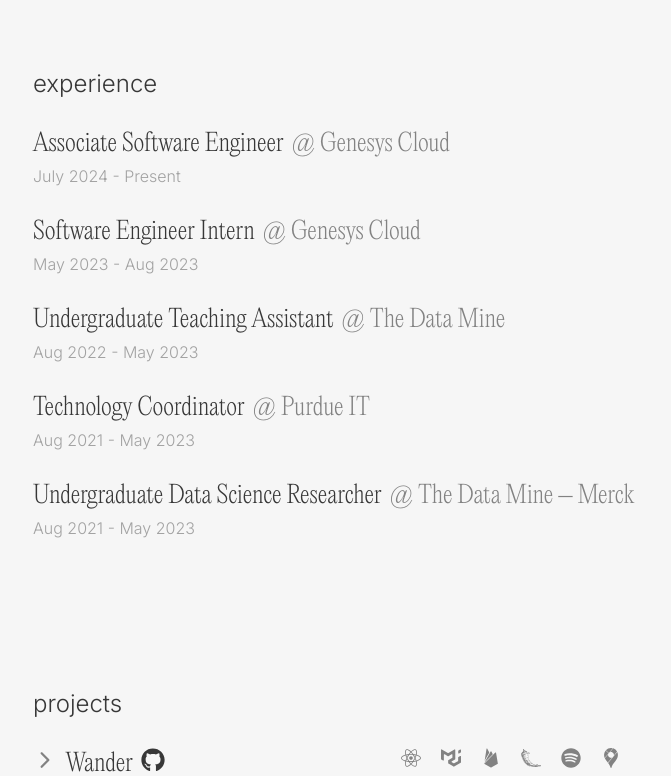
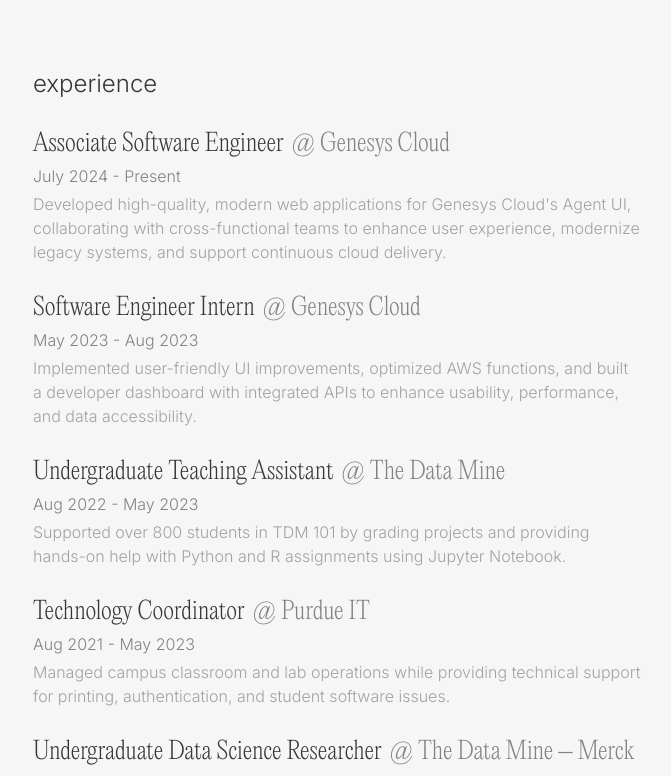
Before and after one commit to visathongdee/personal-website-v2, a React (Vite) app: page / in a window 1280 px wide. Shown: the part 600-1376 px from the top of the page, without its empty margins (303-974 px from the left). Built offline with nearby package versions, Linux system fonts and the light colour scheme.

Commit message:
Added portfolio v2 picture + minor update

```diff
--- a/src/components/contact.tsx
+++ b/src/components/contact.tsx
@@ -18,9 +18,9 @@
   ];
   return (
     <section id="contact" className="animate-fade-in">
-      {contacts.map(({ social, handle, link }) => {
+      {contacts.map(({ social, handle, link }, i) => {
         return (
-          <div className="my-0 md:my-1">
+          <div key={i} className="my-0 md:my-1">
             <div className="flex justify-between items-center flex-wrap flex-row md:flex-row gap-1 md:gap-2">
               <h2 className="font-display font-light text-base md:text-xl text-(--color-dark)">
                 {social}
--- a/src/components/experience.tsx
+++ b/src/components/experience.tsx
@@ -3,6 +3,7 @@
     position: string;
     company: string;
     date: string;
+    description: string;
     styling?: string;
     link?: string;
   }[] = [
@@ -13,6 +14,8 @@
       link: "https://www.genesys.com/",
       styling:
         "hover:underline underline-offset-4 decoration-wavy decoration-orange-400 transition duration-300 ease-in-out hover:-translate-y-0.5 inline-block",
+      description:
+        "Developed high-quality, modern web applications for Genesys Cloud's Agent UI, collaborating with cross-functional teams to enhance user experience, modernize legacy systems, and support continuous cloud delivery.",
     },
     {
       position: "Software Engineer Intern",
@@ -21,6 +24,8 @@
       link: "https://www.genesys.com/",
       styling:
         "hover:underline underline-offset-4 decoration-wavy decoration-orange-400 transition duration-300 ease-in-out hover:-translate-y-0.5 inline-block",
+      description:
+        "Implemented user-friendly UI improvements, optimized AWS functions, and built a developer dashboard with integrated APIs to enhance usability, performance, and data accessibility.",
     },
     {
       position: "Undergraduate Teaching Assistant",
@@ -29,6 +34,8 @@
       link: "https://datamine.purdue.edu/",
       styling:
         "hover:underline underline-offset-4 decoration-dotted decoration-blue-400 transition duration-300 ease-in-out hover:-translate-y-0.5 inline-block",
+      description:
+        "Supported over 800 students in TDM 101 by grading projects and providing hands-on help with Python and R assignments using Jupyter Notebook.",
     },
     {
       position: "Technology Coordinator",
@@ -37,6 +44,8 @@
       link: "https://it.purdue.edu/index.php",
       styling:
         "hover:underline underline-offset-4 decoration-dashed decoration-yellow-500 transition duration-300 ease-in-out hover:-translate-y-0.5 inline-block",
+      description:
+        "Managed campus classroom and lab operations while providing technical support for printing, authentication, and student software issues.",
     },
     {
       position: "Undergraduate Data Science Researcher",
@@ -45,6 +54,8 @@
       link: "https://datamine.purdue.edu/merck/",
       styling:
         "hover:underline underline-offset-4 decoration-solid decoration-sky-300 transition duration-300 ease-in-out hover:-translate-y-0.5 inline-block",
+      description:
+        "Built web applications using React (MERN stack) and Flask to help scientists run experiments and monitor biometric data from Garmin devices and voice inputs.",
     },
   ];
   return (
@@ -53,9 +64,10 @@
         experience
       </h2>
 
-      {experiences.map(({ position, company, date, styling, link }) => {
+      {experiences.map(
+        ({ position, company, date, styling, link, description }, i) => {
           return (
-          <div className="my-5 md:my-7">
+            <div key={i} className="my-5 md:my-7">
               <div className="flex flex-col md:flex-row gap-1 md:gap-2">
                 <h2 className="text-xl md:text-2xl text-(--color-dark)">
                   {position}
@@ -67,12 +79,16 @@
                   @ {company}
                 </a>
               </div>
+              <p className="font-display font-light text-(--color-grey) text-sm md:text-base mt-1">
+                {date}
+              </p>
               <p className="font-display font-light text-(--color-lightgrey) text-sm md:text-base mt-1">
-              {date}
+                {description}
               </p>
             </div>
           );
-      })}
+        }
+      )}
     </section>
   );
 };
--- a/src/components/projects.tsx
+++ b/src/components/projects.tsx
@@ -86,6 +86,7 @@
         "My current personal website to showcase my skill, experiences, and projects.",
       link: "https://visathongdee.com",
       githubLink: "https://github.com/visathongdee/personal-website-v2",
+      picture: "src/assets/pictures/portfolioV2.png",
       skills: [
         { icon: <FaReact />, name: "ReactJS" },
         { icon: <SiTypescript />, name: "Typescript" },
@@ -109,9 +110,12 @@
         ) => {
           const isExpanded = expandedIndex === index;
           return (
-            <div className="flex flex-row justify-start gap-2 width-full">
+            <div
+              key={index}
+              className="flex flex-row justify-start gap-2 width-full"
+            >
               <IoIosArrowForward
-                className={`w-6 h-6 my-5 md:my-7 flex-shrink-0 text-(--color-grey) transition-transform ease-in-out duration-300 hover:-translate-y-0.5 ${
+                className={`w-4 h-4 md:w-6 md:h-6 my-5 md:my-7 flex-shrink-0 text-(--color-grey) transition-transform ease-in-out duration-300 hover:-translate-y-0.5 ${
                   isExpanded ? "rotate-90" : ""
                 }`}
                 onClick={() => setExpandedIndex(isExpanded ? null : index)}
@@ -151,7 +155,7 @@
                           <span className="text-base md:text-xl inline-block hover:-translate-y-0.5 duration-300 ">
                             {skill.icon}
                           </span>
-                          <span className="absolute left-1/2 -translate-x-1/2 whitespace-nowrap bottom-10 px-2 py-1 text-sm text-white bg-(--color-grey) rounded opacity-0 group-hover:opacity-100 transition-opacity">
+                          <span className="absolute left-1/2 -translate-x-1/2 whitespace-nowrap bottom-7 md:bottom-10 px-2 py-1 text-sm text-white bg-(--color-grey) rounded hidden group-hover:block transition-all">
                             {skill.name}
                           </span>
                         </div>
```
Also changed, not shown: src/assets/pictures/portfolioV2.png (added). Lines whose indentation alone changed are shown as unchanged.
